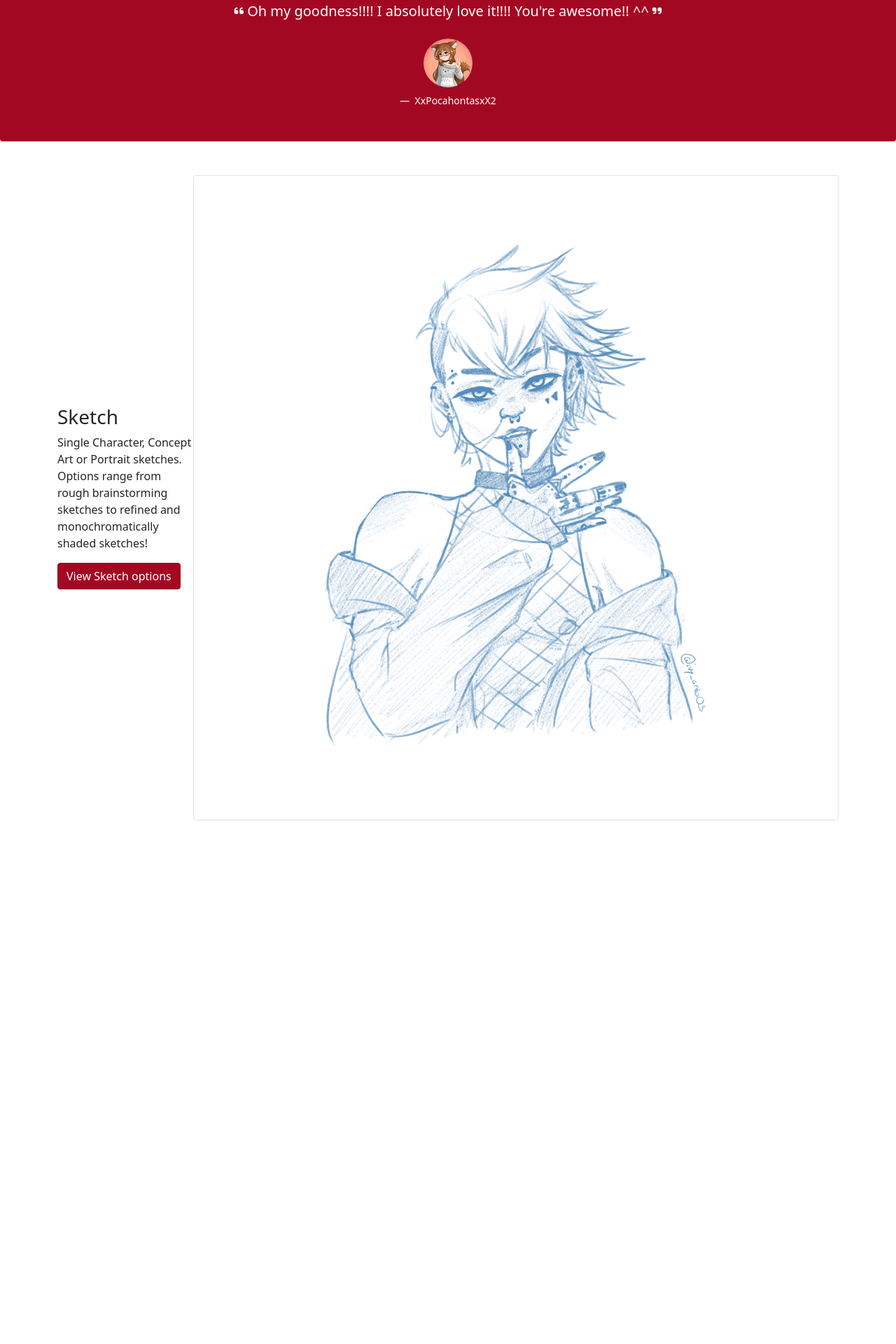
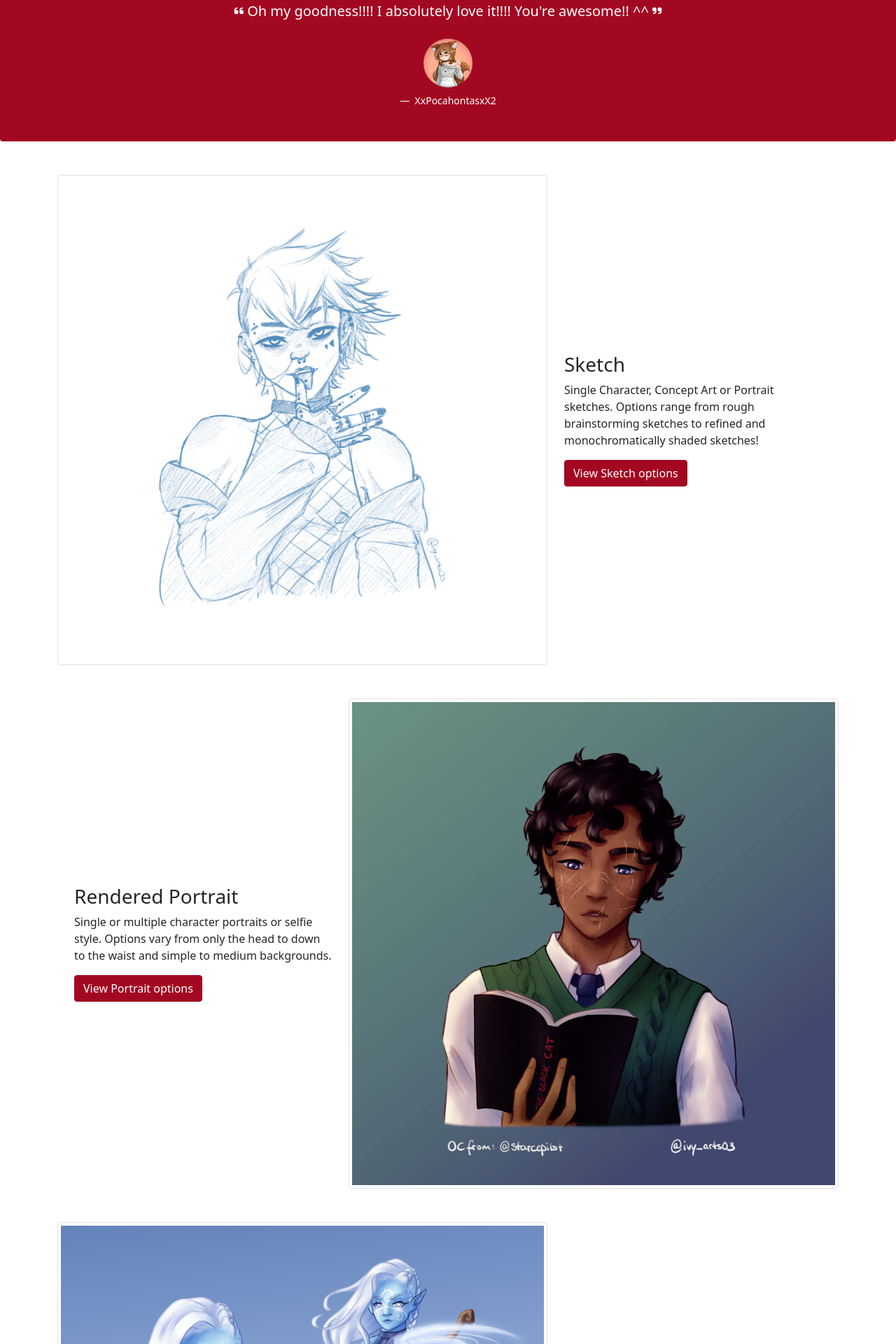
Before and after one commit to Aam-Do/Sandbox, a PHP site: page /Home.html in a window 1280 px wide. Shown: the part 1149-3069 px from the top of the page at 70% size. Before the commit the page ends 2321 px from the top, so only its background shows below. Run offline with PHP 8.4, Linux system fonts and the light colour scheme; some libraries are stand-ins or nearby versions.

Commit message:
home page done

```diff
--- a/TestProject1/Home.html
+++ b/TestProject1/Home.html
@@ -91,16 +91,45 @@
             XxPocahontasxX2
         </figcaption>
     </div>
-    <div class="container mt-5 mt-md-8">
-        <div class="d-flex flex-column flex-sm-row">
-            <div class="my-auto">
+    <div class="container mt-5 mt-md-5">
+        <div class="d-flex flex-column flex-sm-row my-5">
+            <img src="Style/emoooboii.png" alt="emoboi sketch" class="img-thumbnail img-fluid commission-preview">
+            <div class="my-sm-auto mx-4 my-4">
                 <h3>Sketch</h3>
                 <p>Single Character, Concept Art or Portrait sketches. Options range from rough
                     brainstorming sketches to refined and monochromatically shaded sketches!</p>
                 <a href="Commision.html" class="btn btn-primary">View Sketch options</a>
             </div>
-            <img src="Style/emoooboii.png" alt="emoboi sketch" class="img-thumbnail flex-fill" >
         </div>
+        <div class="d-flex flex-column-reverse flex-sm-row my-5">
+            <div class="my-sm-auto mx-4 my-4">
+                <h3>Rendered Portrait</h3>
+                <p>Single or multiple character portraits or selfie style. Options vary from only the head to down to the waist and simple to medium backgrounds.</p>
+                <a href="Commision.html" class="btn btn-primary">View Portrait options</a>
+            </div>
+            <img src="Style/miles_arttradeDneClr.png" alt="Miles Profile" class="img-thumbnail img-fluid commission-preview">
+        </div>
+        <div class="d-flex flex-column flex-sm-row my-5">
+            <img src="Style/Chalzettony_fnshednopltte.png" alt="Character sheet" class="img-thumbnail img-fluid commission-preview">
+            <div class="my-sm-auto mx-4 my-4">
+                <h3>Character Sheet</h3>
+                <p>Collage of portrait, simple and action poses. Maximum of one fully rendered pose with background, other items up to 5 each.</p>
+                <a href="Commision.html" class="btn btn-primary">View Character Sheet options</a>
+            </div>
+        </div>
+        <div class="d-flex flex-column-reverse flex-sm-row my-5">
+            <div class="my-sm-auto mx-4 my-4">
+                <h3>Scene</h3>
+                <p>Fully rendered landscape drawing with one to two characters inside the scene. Sizes up to 4k.</p>
+                <a href="Commision.html" class="btn btn-primary">View Scene options</a>
+            </div>
+            <img src="Style/BabyPumpkin_done.png" alt="Pumpkin prince" class="img-thumbnail img-fluid commission-preview">
+        </div>
+    </div>
+    <div class="mt-5 p-4 bg-dark text-white text-center">
+        <p class="ms-md-5 ms-2" style="display: inline;">Privacy Policy</p>
+        <p class="ms-md-5 ms-2" style="display: inline;">Disclaimers</p>
+        <p class="ms-md-5 ms-2" style="display: inline;">Terms of Use</p>
     </div>
 
     <script src=" https://cdn.jsdelivr.net/npm/bootstrap@5.1.3/dist/js/bootstrap.bundle.min.js"
--- a/TestProject1/Style/Style.css
+++ b/TestProject1/Style/Style.css
@@ -11,3 +11,24 @@
     background-color: #a30822 !important;
     border-color: #a30822 !important;
 }
+
+.commission-preview {
+    max-width: 700px;
+}
+
+@media only screen and (max-width: 991px) {
+    .commission-preview {
+        max-width: 400px;
+    }
+}
+
+@media only screen and (max-width: 767px) {
+    .commission-preview {
+        max-width: 300px;
+    }
+}
+@media only screen and (max-width: 575px) {
+    .commission-preview {
+        max-width: 100%;
+    }
+}
```
Also changed, not shown: TestProject1/Style/BabyPumpkin_done.png (added), TestProject1/Style/Chalzettony_fnshednopltte.png (added), TestProject1/Style/miles_arttradeDneClr.png (added).
